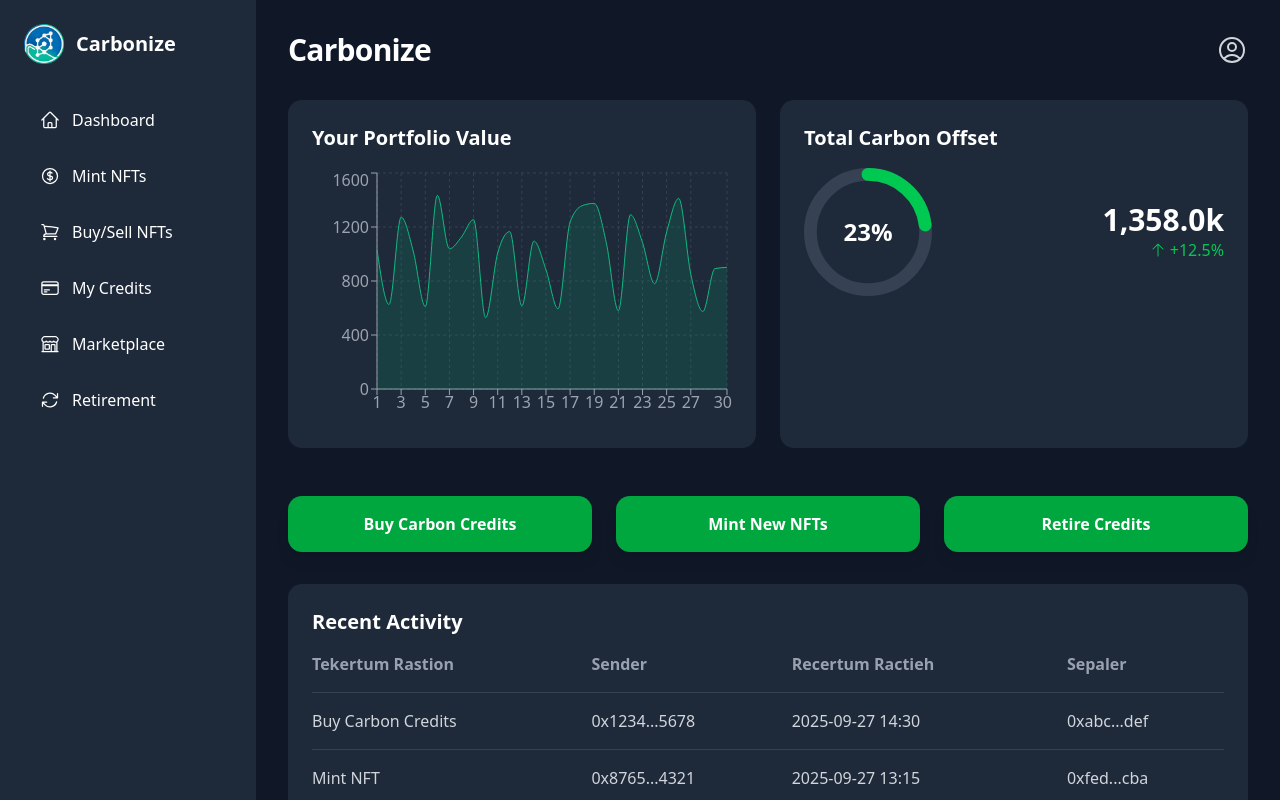
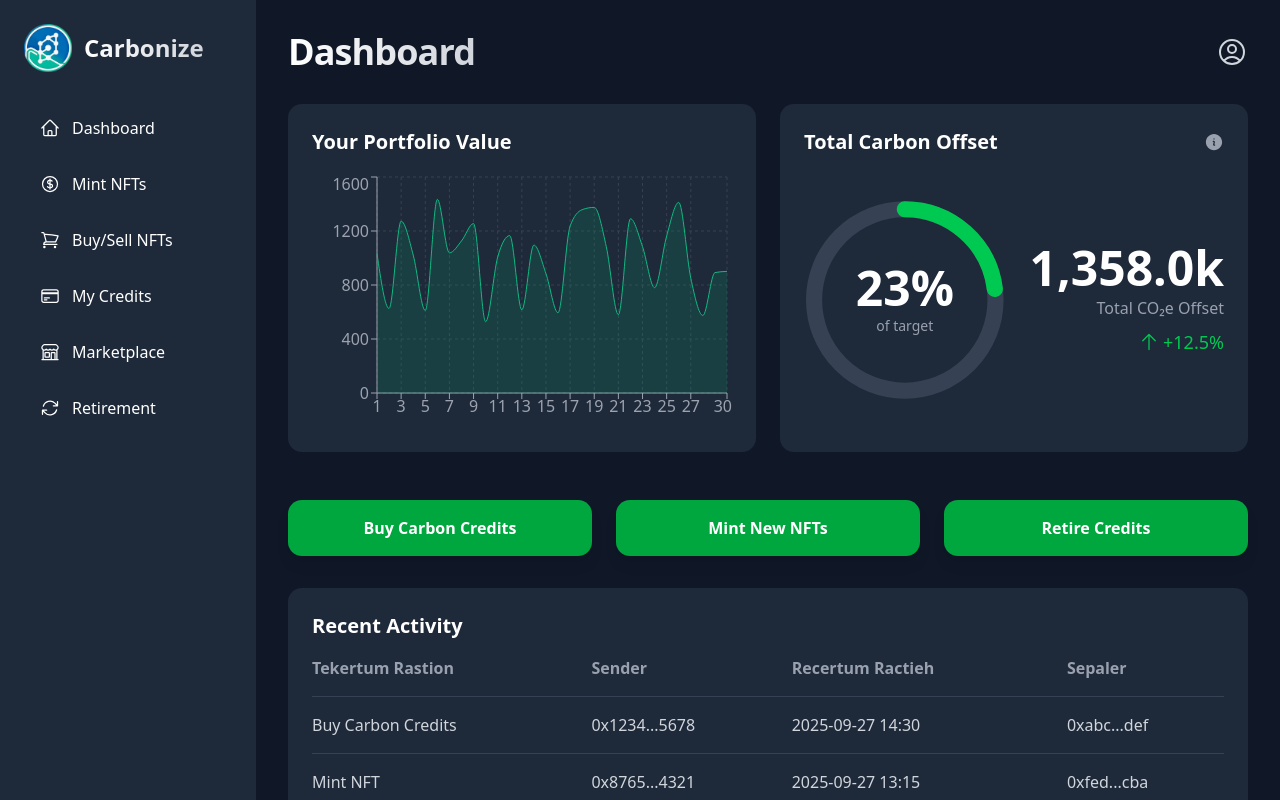
Before and after one commit to kaushik122247/Carbonize-DAPP, a Next.js app: page /dashboard in a window 1280 px wide. Shown: the top 800 px of the page. Built offline with nearby package versions, Linux system fonts and the light colour scheme.

Commit message:
modified total carbon offset part

```diff
--- a/package.json
+++ b/package.json
@@ -10,6 +10,7 @@
   },
   "dependencies": {
     "@heroicons/react": "^2.2.0",
+    "@radix-ui/react-tooltip": "^1.2.8",
     "@react-three/drei": "^10.7.6",
     "@react-three/fiber": "^9.3.0",
     "@types/three": "^0.180.0",
--- a/src/components/dashboard/CarbonOffsetCard.tsx
+++ b/src/components/dashboard/CarbonOffsetCard.tsx
@@ -1,19 +1,63 @@
 "use client";
 
 import React from 'react';
-import { ArrowUpIcon } from '@heroicons/react/24/solid';
+import { ArrowUpIcon, InformationCircleIcon } from '@heroicons/react/24/solid';
+import * as Tooltip from '@radix-ui/react-tooltip';
+
+interface CarbonData {
+  total: string;
+  percentage: number;
+  change: number;
+  target: string;
+}
 
 export const CarbonOffsetCard = () => {
+  const data: CarbonData = {
+    total: '1,358.0k',
+    percentage: 23,
+    change: 12.5,
+    target: '5,900.0k'
+  };
+
+  const circumference = 2 * Math.PI * 45;
+
   return (
     <div className="bg-gray-800 rounded-xl p-6 mb-6">
-      <h2 className="text-xl font-semibold text-white mb-4">Total Carbon Offset</h2>
-      <div className="flex items-center justify-between">
-        <div className="relative w-32 h-32">
-          {/* Circular progress bar */}
-          <svg className="w-full h-full" viewBox="0 0 100 100">
+      <div className="flex items-center justify-between mb-4">
+        <h2 className="text-xl font-semibold text-white">Total Carbon Offset</h2>
+        <Tooltip.Provider>
+          <Tooltip.Root>
+            <Tooltip.Trigger asChild>
+              <button className="text-gray-400 hover:text-white transition-colors">
+                <InformationCircleIcon className="w-5 h-5" />
+              </button>
+            </Tooltip.Trigger>
+            <Tooltip.Portal>
+              <Tooltip.Content
+                className="bg-gray-900 text-white px-4 py-3 rounded-lg shadow-xl text-sm max-w-xs"
+                sideOffset={5}
+              >
+                <div className="space-y-2">
+                  <p>Current Progress: {data.total} CO₂e</p>
+                  <p>Target: {data.target} CO₂e</p>
+                  <p>Change: +{data.change}% from last month</p>
+                </div>
+                <Tooltip.Arrow className="fill-gray-900" />
+              </Tooltip.Content>
+            </Tooltip.Portal>
+          </Tooltip.Root>
+        </Tooltip.Provider>
+      </div>
+
+      <div className="flex flex-col md:flex-row items-center justify-between gap-6">
+        <Tooltip.Provider>
+          <Tooltip.Root>
+            <Tooltip.Trigger asChild>
+              <div className="relative w-48 h-48 md:w-56 md:h-56 lg:w-64 lg:h-64 cursor-help">
+                <svg className="w-full h-full transform -rotate-90" viewBox="0 0 100 100">
                   <circle
                     className="text-gray-700 stroke-current"
-              strokeWidth="10"
+                    strokeWidth="8"
                     fill="transparent"
                     r="45"
                     cx="50"
@@ -21,29 +65,42 @@ export const CarbonOffsetCard = () => {
                   />
                   <circle
                     className="text-green-500 stroke-current"
-              strokeWidth="10"
+                    strokeWidth="8"
                     strokeLinecap="round"
                     fill="transparent"
                     r="45"
                     cx="50"
                     cy="50"
                     style={{
-                strokeDasharray: `${2 * Math.PI * 45}`,
-                strokeDashoffset: `${2 * Math.PI * 45 * (1 - 0.23)}`,
-                transform: 'rotate(-90deg)',
-                transformOrigin: '50% 50%',
+                      strokeDasharray: circumference,
+                      strokeDashoffset: circumference * (1 - data.percentage / 100),
                     }}
                   />
                 </svg>
-          <div className="absolute inset-0 flex flex-col items-center justify-center">
-            <span className="text-2xl font-bold text-white">23%</span>
+                <div className="absolute inset-0 flex flex-col items-center justify-center text-center">
+                  <span className="text-4xl md:text-5xl font-bold text-white">{data.percentage}%</span>
+                  <span className="text-gray-400 text-sm mt-1">of target</span>
                 </div>
               </div>
-        <div className="flex flex-col items-end">
-          <div className="text-3xl font-bold text-white">1,358.0k</div>
-          <div className="flex items-center text-green-500">
-            <ArrowUpIcon className="w-4 h-4 mr-1" />
-            <span>+12.5%</span>
+            </Tooltip.Trigger>
+            <Tooltip.Portal>
+              <Tooltip.Content
+                className="bg-gray-900 text-white px-4 py-2 rounded-lg shadow-xl"
+                sideOffset={5}
+              >
+                {data.total} out of {data.target} CO₂e offset
+                <Tooltip.Arrow className="fill-gray-900" />
+              </Tooltip.Content>
+            </Tooltip.Portal>
+          </Tooltip.Root>
+        </Tooltip.Provider>
+
+        <div className="flex flex-col items-center md:items-end">
+          <div className="text-4xl md:text-5xl font-bold text-white">{data.total}</div>
+          <div className="text-gray-400 mt-1 mb-2">Total CO₂e Offset</div>
+          <div className="flex items-center text-green-500 text-lg">
+            <ArrowUpIcon className="w-5 h-5 mr-1" />
+            <span>+{data.change}%</span>
           </div>
         </div>
       </div>
--- a/src/components/dashboard/DashboardHeader.tsx
+++ b/src/components/dashboard/DashboardHeader.tsx
@@ -6,7 +6,7 @@ import { UserCircleIcon } from '@heroicons/react/24/outline';
 export const DashboardHeader = () => {
   return (
     <div className="flex justify-between items-center mb-8">
-      <h1 className="text-3xl font-bold text-white tracking-tight">Carbonize</h1>
+      <h1 className="text-4xl font-extrabold tracking-tight bg-gradient-to-r from-white to-gray-300 bg-clip-text text-transparent">Dashboard</h1>
       <div className="flex items-center gap-4">
         <UserCircleIcon className="w-8 h-8 text-gray-300 cursor-pointer hover:text-white transition-colors" />
       </div>
--- a/src/components/dashboard/Sidebar.tsx
+++ b/src/components/dashboard/Sidebar.tsx
@@ -29,11 +29,11 @@ export const DashboardSidebar = () => {
           <Image
             src="/images/logo.png"
             alt="Carbonize Logo"
-            width={40}
-            height={40}
+            width={48}
+            height={48}
             className="rounded-lg"
           />
-          <span className="text-xl font-bold">Carbonize</span>
+          <span className="text-2xl font-bold bg-gradient-to-r from-white to-gray-300 bg-clip-text text-transparent">Carbonize</span>
         </div>
 
         <nav className="space-y-2">
```
Also changed, not shown: 1 other file (tests, documents, lock files or other folders). Lines whose indentation alone changed are shown as unchanged.
